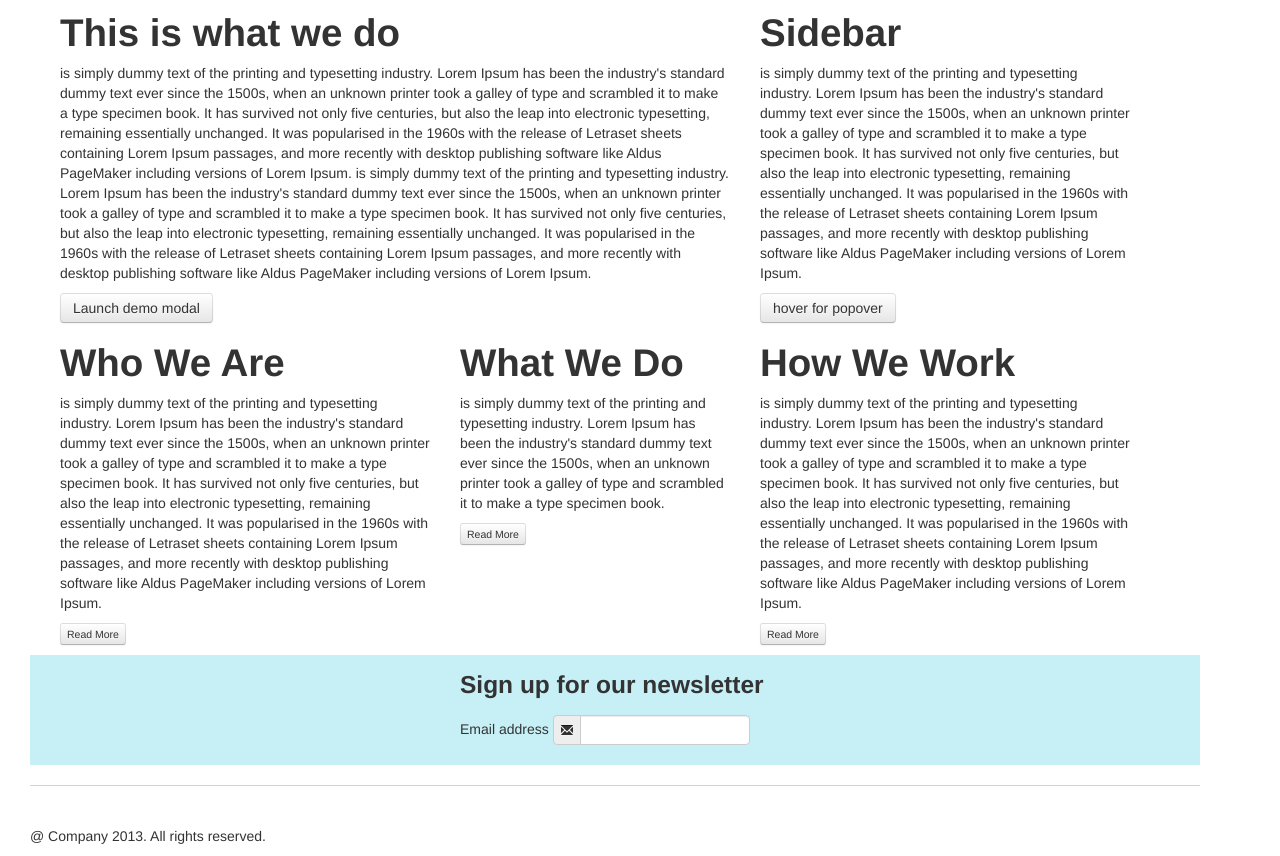
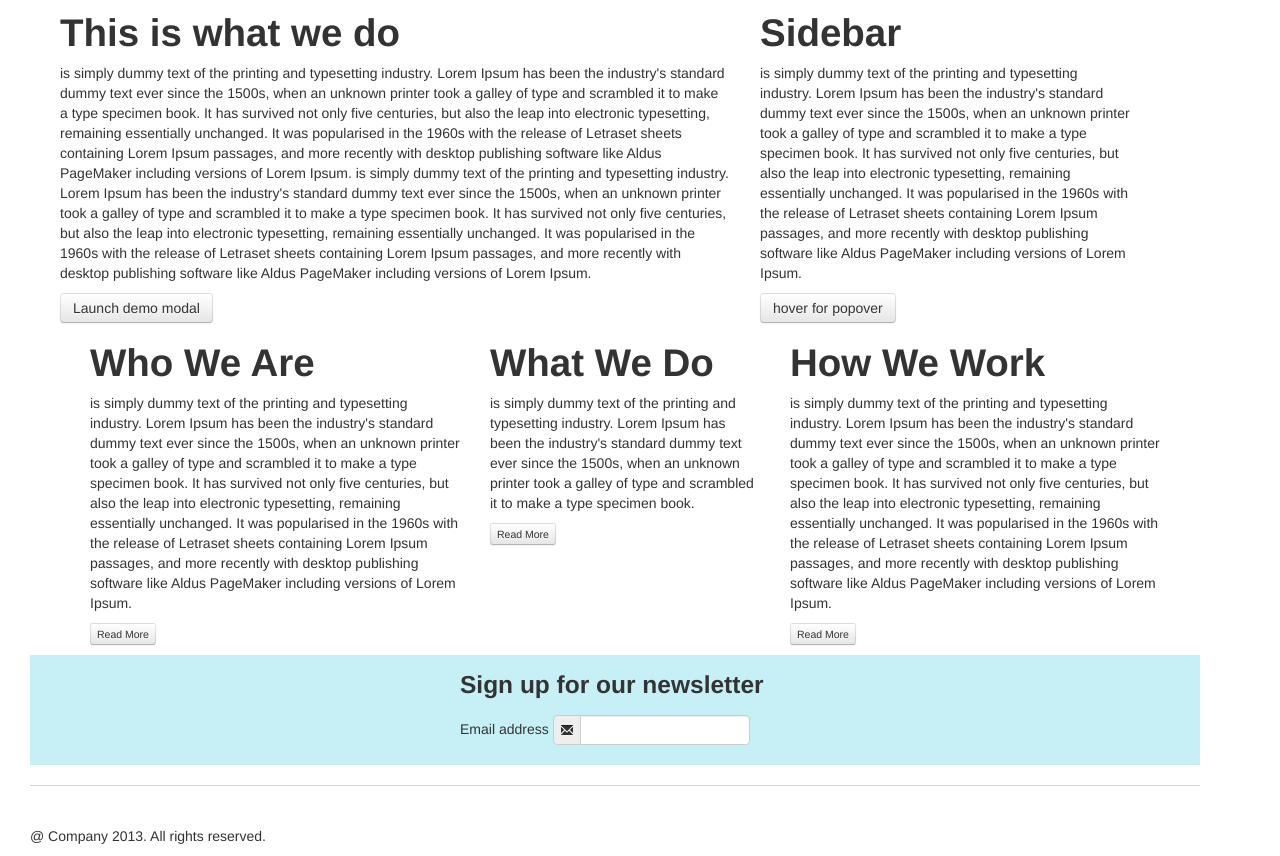
Before and after one commit to nimbleltd/basicBootstrapSite, a plain HTML site: page index.html in a window 1280 px wide. Shown: the part 714-1570 px from the top of the page. Drawn offline with nearby package versions, Linux system fonts and the light colour scheme.

Commit message:
fixed columns

```diff
--- a/index.html
+++ b/index.html
@@ -202,7 +202,7 @@
 
 		</div>
 <!-- End- begining "This is what we do" -->
-
+		<div class="span12">
 <!--- Who, What, How -->
 		<div class="span4">
 			<h1> Who We Are</h1>
@@ -231,6 +231,7 @@
 				<button class="btn btn-mini" type="button">Read More</button>
 			</p>
 		</div>
+	</div>
 
 <div class="clearfix"> </div>
 <!-- begining "This is what we do" -->
```
